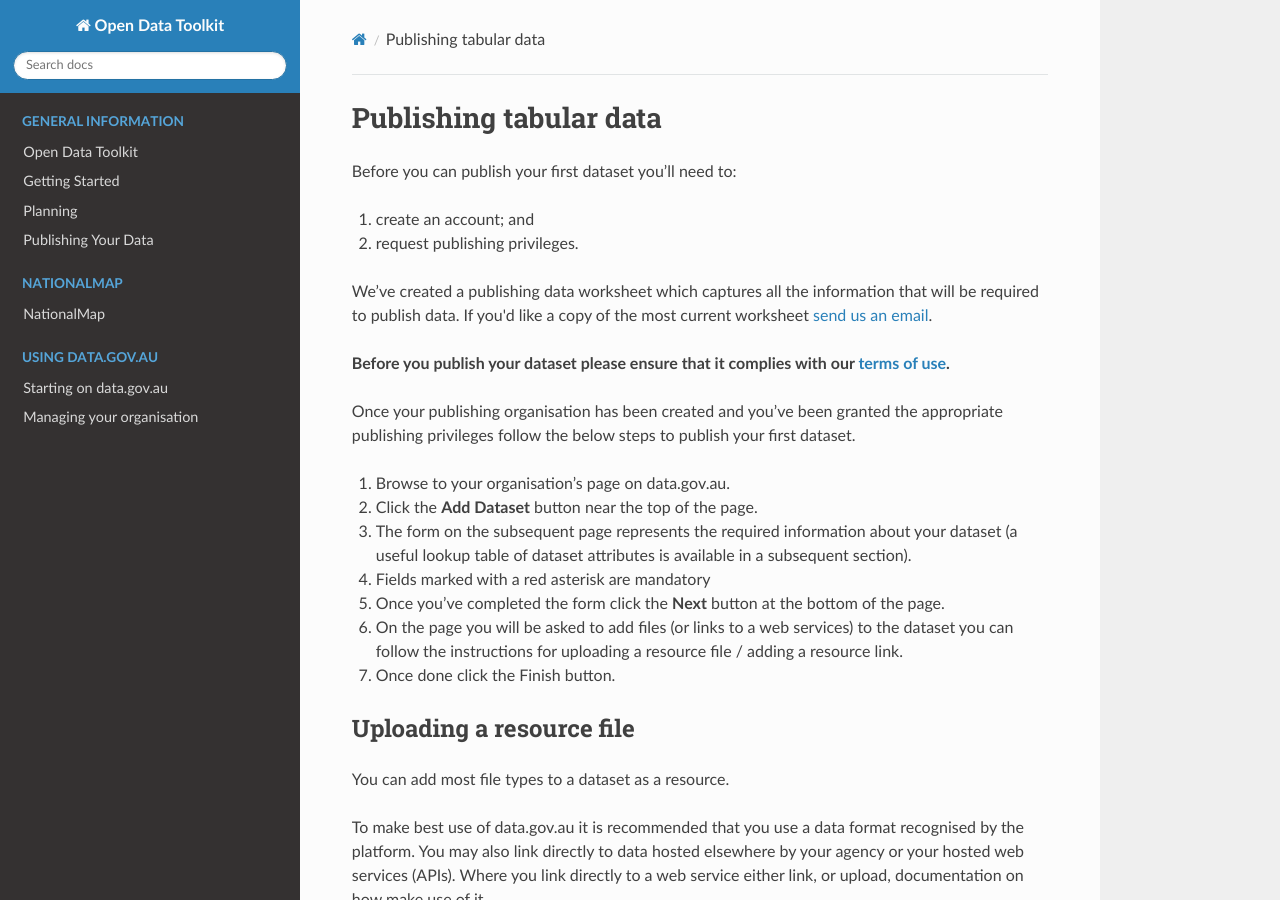
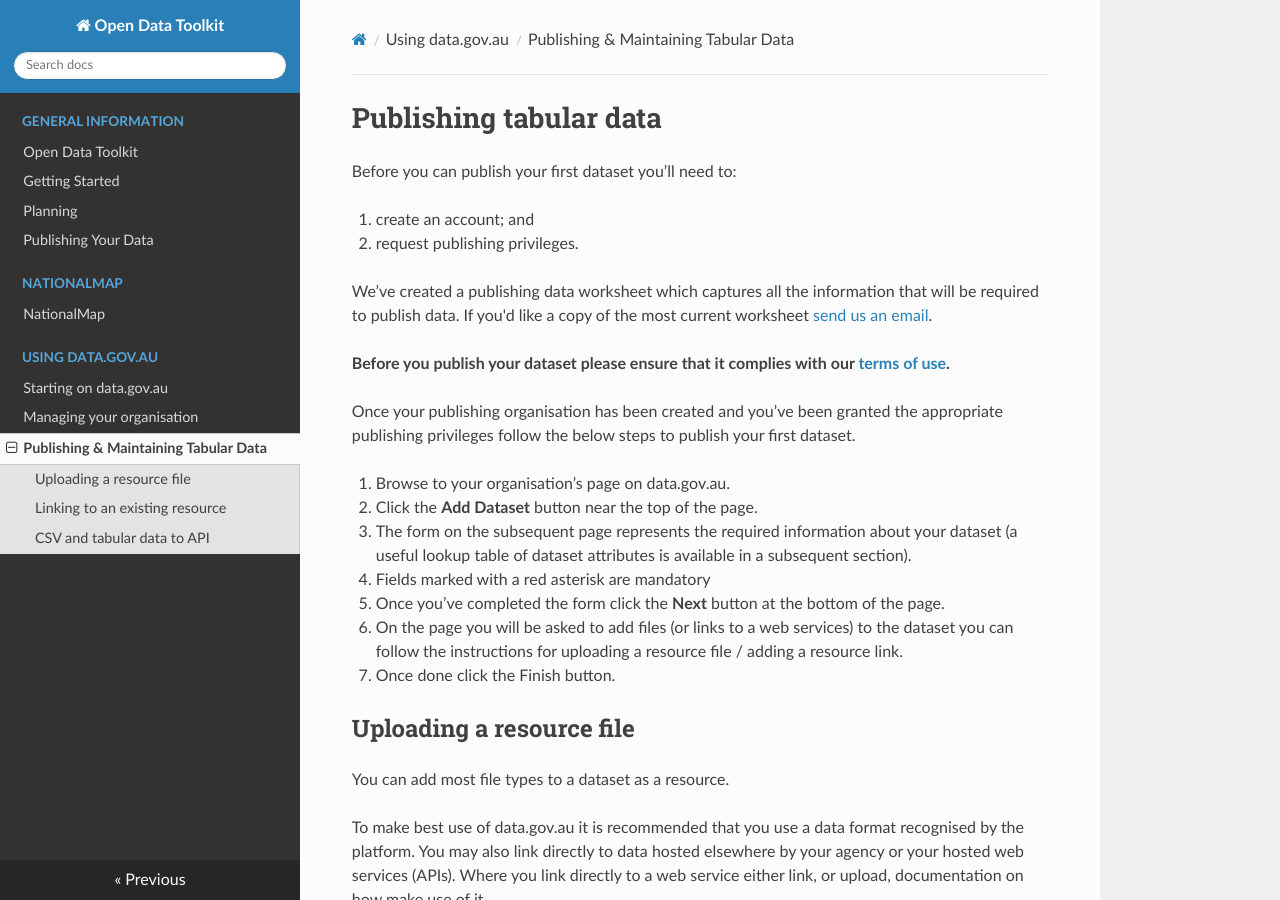
Before and after one commit to ajbar7/allan-toolkit-test, an MkDocs documentation site: the page built from docs/data-gov-au-publishing-tabular-data.md, in a window 1280 px wide and 900 px high. Built offline with MkDocs 1.6.1, drawn with Linux system fonts in a browser that asks for light colours; nearby versions of some CDN libraries; old or Windows-style settings are respelled for this version of MkDocs.

Commit message:
Update mkdocs.yml

```diff
--- a/mkdocs.yml
+++ b/mkdocs.yml
@@ -7,6 +7,7 @@
     - [nationalmap.md, "NationalMap", "NationalMap"]
     - [data-gov-au-starting.md, "Using data.gov.au", "Starting on data.gov.au"]
     - [data-gov-au-managing-org.md, "Using data.gov.au", "Managing your organisation"]
+    - [data-gov-au-publishing-tabular-data.md, "Using data.gov.au", "Publishing & Maintaining Tabular Data"]
 theme: readthedocs
 site_favicon: imgs/favicon.ico
 google_analytics:
```
